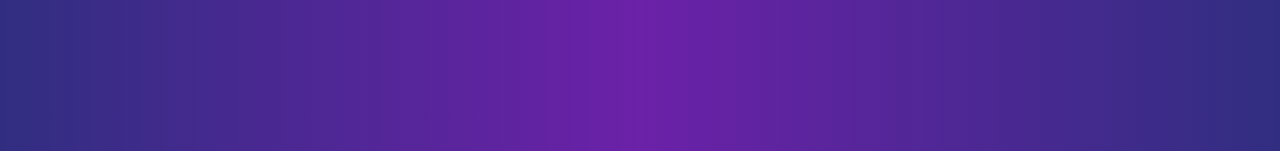
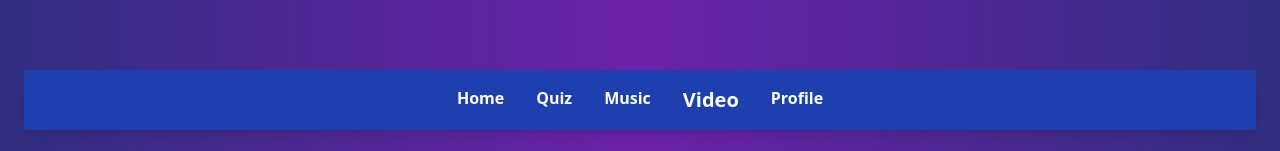
Before and after one commit to virtualvasu/LAL252-EazeIt, a React (Create React App) app: page /video in a window 1280 px wide. Shown: the part 646-797 px from the top of the page. Built offline with nearby package versions, Linux system fonts and the light colour scheme; no server answers.

Commit message:
navigation and oauth

```diff
--- a/src/components/pages/Home.js
+++ b/src/components/pages/Home.js
@@ -1,8 +1,9 @@
 import React, { useState, useEffect } from 'react';
 import { redirect, useLoaderData } from 'react-router-dom';
 import { verifyToken } from '../../utils';  // Assuming you have a verifyToken function
+import Navigation from '../Navigation';
 
-export  function loader() {
+export function loader() {
   console.log('hello');
   //  return null;
   try {
@@ -97,6 +98,7 @@ const Home = () => {
       </div>
 
       {/* Bottom Navigation */}
+      <Navigation/>
 
     </div>
   );
--- a/src/components/pages/Music.js
+++ b/src/components/pages/Music.js
@@ -1,5 +1,6 @@
 import React, { useState, useRef, useEffect } from 'react';
 import { FaPlay, FaPause, FaStepBackward, FaStepForward } from 'react-icons/fa';
+import Navigation from '../Navigation';
 
 const Music = () => {
   const [currentTrack, setCurrentTrack] = useState(null);
@@ -76,6 +77,7 @@ const Music = () => {
   };
 
   return (
+    <>
       <div className="flex flex-col h-screen bg-gradient-to-b from-indigo-900 to-indigo-700 p-6">
         <div className="relative text-center mb-6">
           <img src="/music-gif.gif" alt="Music GIF" className="w-full h-52 object-cover" />
@@ -144,6 +146,8 @@ const Music = () => {
           </div>
         </div>
       </div>
+      <Navigation />
+    </>
   );
 };
 
--- a/src/components/pages/Quiz.js
+++ b/src/components/pages/Quiz.js
@@ -1,4 +1,5 @@
 import React, { useState } from 'react';
+import Navigation from '../Navigation';
 
 const Quiz = () => {
   const [currentQuestion, setCurrentQuestion] = useState(0);
@@ -113,6 +114,7 @@ const Quiz = () => {
           </div>
         )}
       </div>
+      <Navigation/>
     </div>
   );
 };
--- a/src/components/pages/Video.js
+++ b/src/components/pages/Video.js
@@ -1,3 +1,5 @@
+import Navigation from "../Navigation";
+
 const Video = () => {
   const videos = [
     {
@@ -28,7 +30,7 @@ const Video = () => {
   ];
 
   return (
-    <div className="flex flex-col h-screen bg-gradient-to-r from-indigo-900 via-purple-800 to-indigo-900 p-6">
+    <div className="flex flex-col justify-between h-screen bg-gradient-to-r from-indigo-900 via-purple-800 to-indigo-900 p-6">
       <h2 className="text-3xl text-white font-semibold mb-8 text-center">Watch these stress relieving Videos</h2>
       <div className="grid grid-cols-1 sm:grid-cols-2 md:grid-cols-3 lg:grid-cols-5 gap-6">
         {videos.map((video, index) => (
@@ -52,6 +54,7 @@ const Video = () => {
           </a>
         ))}
       </div>
+      <Navigation/>
     </div>
   );
 };
```
Lines whose indentation alone changed are shown as unchanged.
